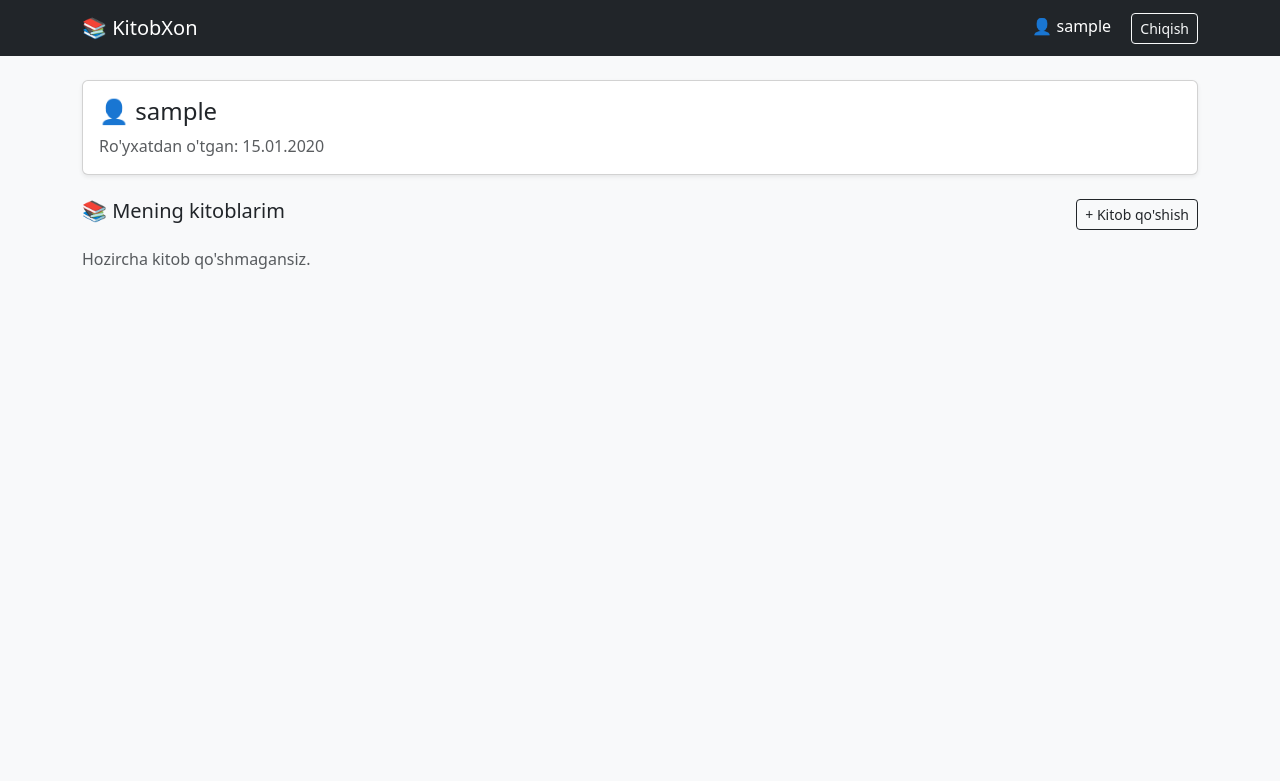
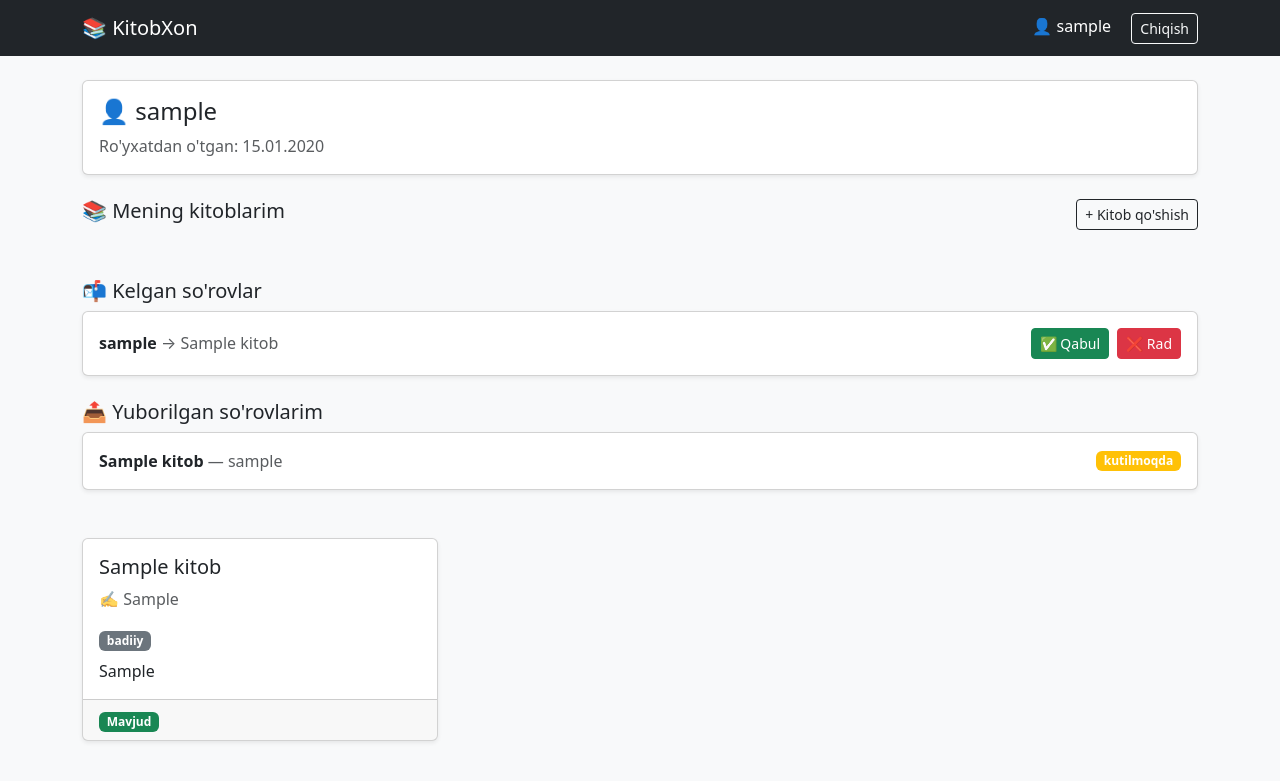
Before and after one commit to sirojiddinuzdev/KitobXon, a Django app: page /accounts/profil/ in a window 1280 px wide. Shown: the top 781 px of the page. Run offline with Django 5.2, Linux system fonts and the light colour scheme; a user stored in the database is signed in; tables that the repository leaves empty hold one stand-in row (values such as "Sample post").

Commit message:
sorov yuborish qabul qilish va bir nechta xatolik tuzatildi

```diff
--- a/accounts/templates/accounts/profil.html
+++ b/accounts/templates/accounts/profil.html
@@ -32,7 +32,53 @@
         <h5>📚 Mening kitoblarim</h5>
         <a href="{% url 'kitob-qoshish' %}" class="btn btn-outline-dark btn-sm">+ Kitob qo'shish</a>
     </div>
+<!-- Kelgan so'rovlar -->
+<div class="mt-5">
+    <h5>📬 Kelgan so'rovlar</h5>
+    {% if kelgan_sorovlar %}
+        {% for sorov in kelgan_sorovlar %}
+        <div class="card mb-2 shadow-sm">
+            <div class="card-body d-flex justify-content-between align-items-center">
+                <div>
+                    <strong>{{ sorov.yuboruvchi.username }}</strong>
+                    <span class="text-muted"> → {{ sorov.kitob.nomi }}</span>
+                </div>
+                <div>
+                    <a href="{% url 'sorov-qabul' sorov.id %}" class="btn btn-success btn-sm me-1">✅ Qabul</a>
+                    <a href="{% url 'sorov-rad' sorov.id %}" class="btn btn-danger btn-sm">❌ Rad</a>
+                </div>
+            </div>
+        </div>
+        {% endfor %}
+    {% else %}
+        <p class="text-muted">Hozircha so'rov yo'q.</p>
+    {% endif %}
+</div>
 
+<!-- Yuborilgan so'rovlar -->
+<div class="mt-4 mb-5">
+    <h5>📤 Yuborilgan so'rovlarim</h5>
+    {% if yuborilgan_sorovlar %}
+        {% for sorov in yuborilgan_sorovlar %}
+        <div class="card mb-2 shadow-sm">
+            <div class="card-body d-flex justify-content-between align-items-center">
+                <div>
+                    <strong>{{ sorov.kitob.nomi }}</strong>
+                    <span class="text-muted"> — {{ sorov.kitob.ega.username }}</span>
+                </div>
+                <span class="badge
+                    {% if sorov.holat == 'kutilmoqda' %}bg-warning
+                    {% elif sorov.holat == 'qabul' %}bg-success
+                    {% else %}bg-danger{% endif %}">
+                    {{ sorov.holat }}
+                </span>
+            </div>
+        </div>
+        {% endfor %}
+    {% else %}
+        <p class="text-muted">Hozircha so'rov yubormagansiz.</p>
+    {% endif %}
+</div>
     <div class="row">
         {% if mening_kitoblarim %}
             {% for kitob in mening_kitoblarim %}
--- a/accounts/views.py
+++ b/accounts/views.py
@@ -2,8 +2,24 @@ from django.shortcuts import render,redirect
 from django.contrib.auth import login,logout,authenticate
 from django.contrib.auth.forms import UserCreationForm,AuthenticationForm
 from django.contrib.auth.decorators import login_required
+from books.models import Kitob, Almashitirish
 
 # Create your views here.
+
+@login_required
+def profil(request):
+    mening_kitoblarim = request.user.books.all()
+    kelgan_sorovlar = Almashitirish.objects.filter(
+        kitob__ega = request.user,
+        holat = 'kutilmoqda'
+    )
+    yuborilgan_sorovlar = Almashitirish.objects.filter(yuboruvchi=request.user)
+    context = {
+        'mening_kitoblarim':mening_kitoblarim,
+        'kelgan_sorovlar':kelgan_sorovlar,
+        'yuborilgan_sorovlar':yuborilgan_sorovlar
+    }
+    return render(request,'accounts/profil.html',context)
 
 def royhatdan_otish(request):
     if request.method == 'POST':
@@ -26,16 +42,16 @@ def kirish(request):
             return redirect('kitoblar-royhati')
     else:
         form = AuthenticationForm()
-    return render(request,'accounts/login.html',{'from':form})
+    return render(request,'accounts/login.html',{'form':form})
 
 def chiqish(request):
     logout(request)
     return redirect('kirish')
 
-@login_required
-def profil(request):
-    mening_kitoblarim = request.user.books.all()
-    context = {
-        'mening kitoblarim':mening_kitoblarim
-    }
-    return render(request, 'accounts/profil.html', context)
+# @login_required
+# def profil(request):
+#     mening_kitoblarim = request.user.books.all()
+#     context = {
+#         'mening-kitoblarim':mening_kitoblarim
+#     }
+#     return render(request, 'accounts/profil.html', context)
--- a/books/urls.py
+++ b/books/urls.py
@@ -4,5 +4,7 @@ from . import views
 urlpatterns = [
     path('',views.kitoblar_royhati, name='kitoblar-royhati'),
     path('qoshish/',views.kitob_qoshish,name='kitob-qoshish'),
-    path('sorov/<int:kitob_id>/',views.sorov_yuborish,name='sorov-yuborish')
+    path('sorov/<int:kitob_id>/',views.sorov_yuborish,name='sorov-yuborish'),
+    path('sorov/<int:sorov_id>/',views.sorov_qabul,name='sorov-qabul'),
+    path('sorov/<int:sorov_id>/',views.sorov_rad,name='sorov-rad')
 ]
```
Also changed, not shown: books/views.py (+22 -1 lines).
